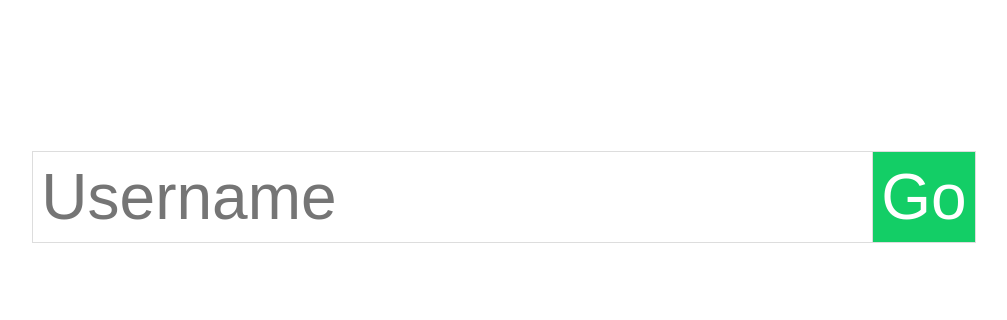
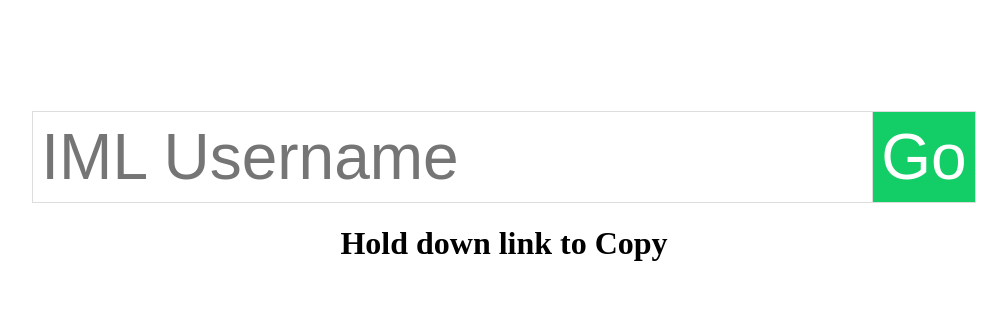
Before and after one commit to ClaytonTaylor/generate-url, a plain HTML site: page index.html in a window 1280 px wide. Shown: the part 186-506 px from the top of the page, without its empty margins (136-1143 px from the left). Drawn offline with Linux system fonts and the light colour scheme.

Commit message:
Finished

```diff
--- a/index.html
+++ b/index.html
@@ -6,10 +6,16 @@
     <link rel="stylesheet" href="style.css">
   </head>
   <body>
+    <div>
     <form class="form">
-      <input class="input" type="text" placeholder="Username">
+      <input class="input" type="text" placeholder="IML Username">
       <input class="btn" type="submit" value="Go">
     </form>
+    </div>
+
+    <div>
+      <h1>Hold down link to Copy</h1>
+    </div>
     <a class="link"></a>
     <script>
     (function() {
@@ -32,5 +38,6 @@
       });
     })();
     </script>
+
   </body>
 </html>
--- a/style.css
+++ b/style.css
@@ -43,3 +43,7 @@ body {
   min-height: 18px;
   color: #1FB6FF;
 }
+
+h1 {
+  font-size: 2rem;
+}
```
